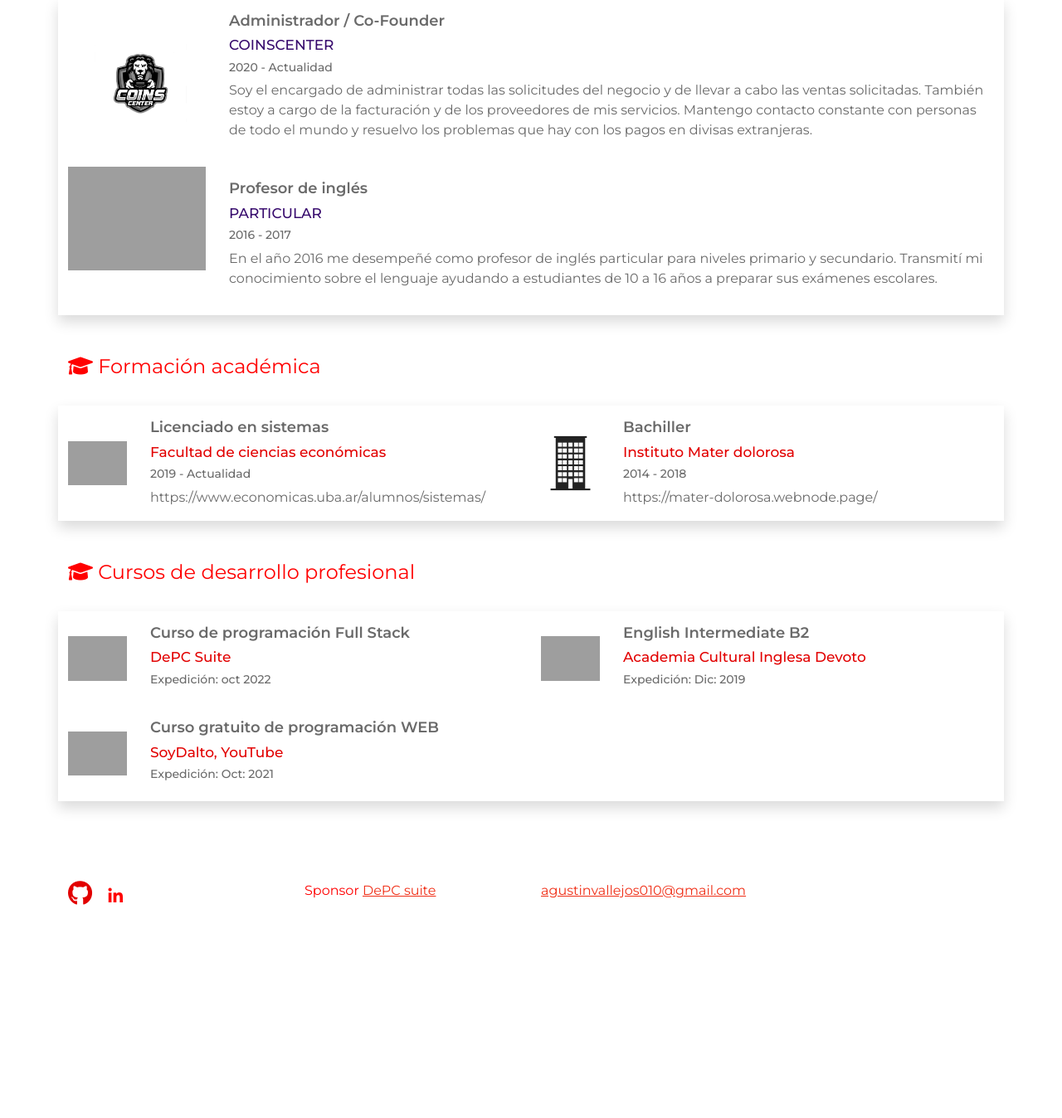
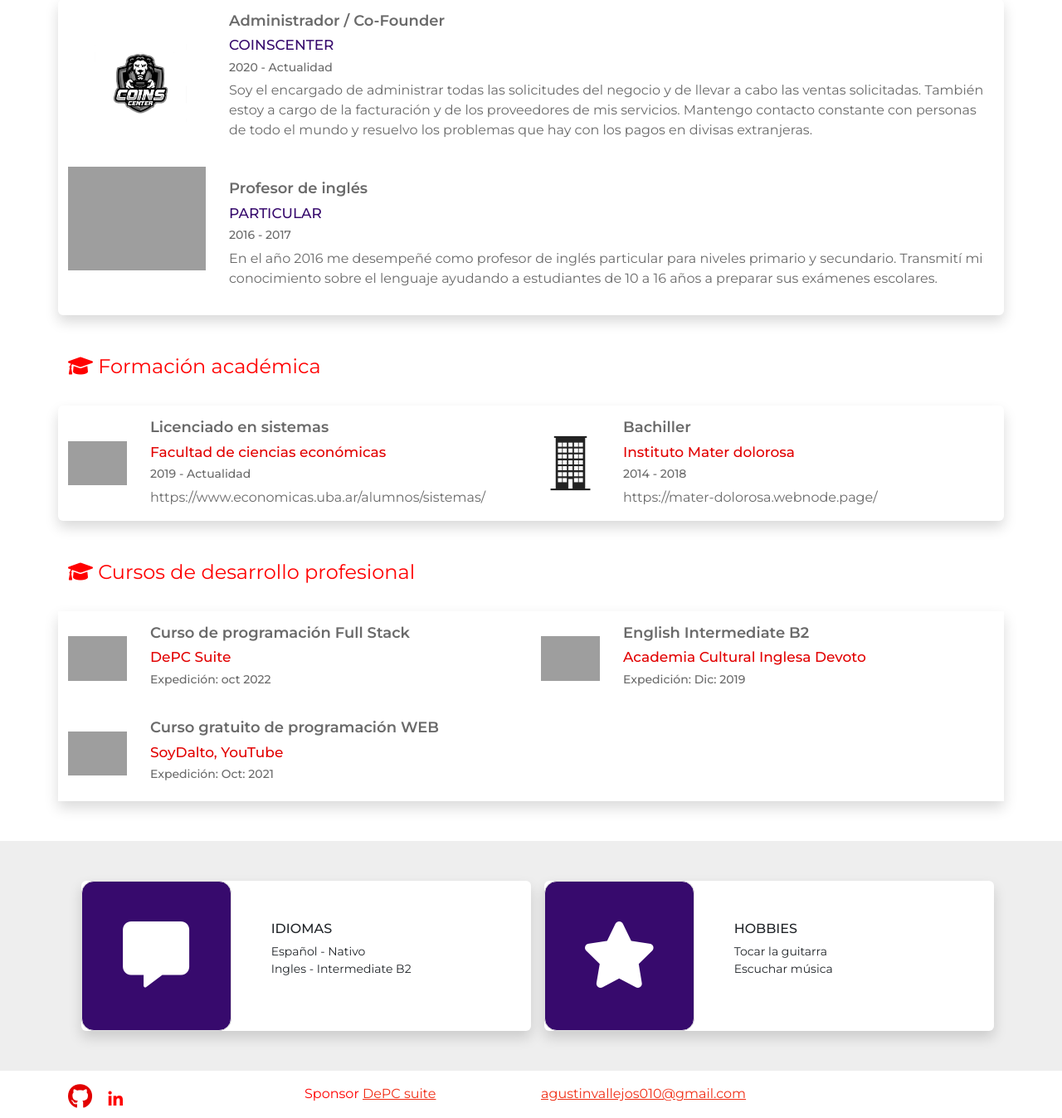
Before and after one commit to AgusVallejos/portfolio, a PHP site: page /sobre-mi.html in a window 1280 px wide. Shown: the part 1111-2459 px from the top of the page at 83% size. Before the commit the page ends 2202 px from the top, so only its background shows below. Run offline with PHP 8.4, Linux system fonts and the light colour scheme; grey boxes are pictures that could not be loaded.

Commit message:
sobre-mi completado 90%

```diff
--- a/css/estilos.css
+++ b/css/estilos.css
@@ -273,3 +273,26 @@ main p {
 .baw:hover {
     filter: grayscale(0%);
 }
+
+#hobbies {
+    background-color: #eee;
+}
+
+#hobbies .fas {
+    font-size: 80px;
+    color: white;
+}
+
+#hobbies .card {
+    background-color: #370A6D;
+    border-radius: 15px;
+}
+
+#hobbies h2 {
+    font-size: 16px;
+}
+
+#hobbies ul {
+    font-size: 14px;
+    list-style-type: none;
+}
--- a/sobre-mi.html
+++ b/sobre-mi.html
@@ -184,7 +184,7 @@
                 </div>
             </div>
 
-            <div class="row shadow">
+            <div class="row shadow rounded">
                 <div class="col-12">
                     <div class="row">
                         <div class="col-2 my-auto d-none d-sm-block">
@@ -231,7 +231,7 @@
                 </div>
             </div>
 
-            <div class="row shadow">
+            <div class="row shadow rounded">
                 <div class="col-12 col-sm-6">
                     <div class="row">
                         <div class="col-2 py-3 my-auto d-none d-sm-block">
@@ -266,7 +266,7 @@
             </div>
         </section>
 
-        <section class="container" id="cursos">
+        <section class="container mb-5" id="cursos">
             <div class="row pt-5 pb-4">
                 <div class="col-12">
                     <h2><i class="fas fa-graduation-cap"></i> Cursos de desarrollo profesional</h2>
@@ -320,11 +320,41 @@
             </div>
         </section>
 
-        <section id="hobbies">
+        <section id="hobbies" class="mb-3">
             <div class="container">
                 <div class="row py-5 mx-0">
-                    <div class="col 12 col-sm-6 pb-3 pb-sm-0">
-                        <div class="row parte-idiomas me-sm-1 shadow"></div>
+                    <div class="col-sm-6 col-12 pb-3 pb-sm-0">
+                        <div class="row mr-sm-1 bg-white shadow rounded ms-sm-1">
+                            <div class="col-4 text-center card py-5">
+                                <i class="fas fa-comment-alt"></i>
+                            </div>
+
+                            <div class="col-8 p-5">
+                                <h2>IDIOMAS</h2>
+                                <ul class="p-0">
+                                    <li>Español - Nativo</li>
+                                    <li>Ingles - Intermediate B2</li>
+                                </ul>
+                            </div>
+
+                        </div>
+                    </div>
+
+                    <div class="col-sm-6 col-12 pb-3 pb-sm-0">
+                        <div class="row ml-sm-1 bg-white shadow rounded ms-sm-1">
+                            <div class="col-4 text-center card py-5">
+                                <i class="fas fa-star"></i>
+                            </div>
+
+                            <div class="col-8 p-5">
+                                <h2>HOBBIES</h2>
+                                <ul class="p-0">
+                                    <li>Tocar la guitarra</li>
+                                    <li>Escuchar música</li>
+                                </ul>
+                            </div>
+
+                        </div>
                     </div>
                 </div>
             </div>
```
